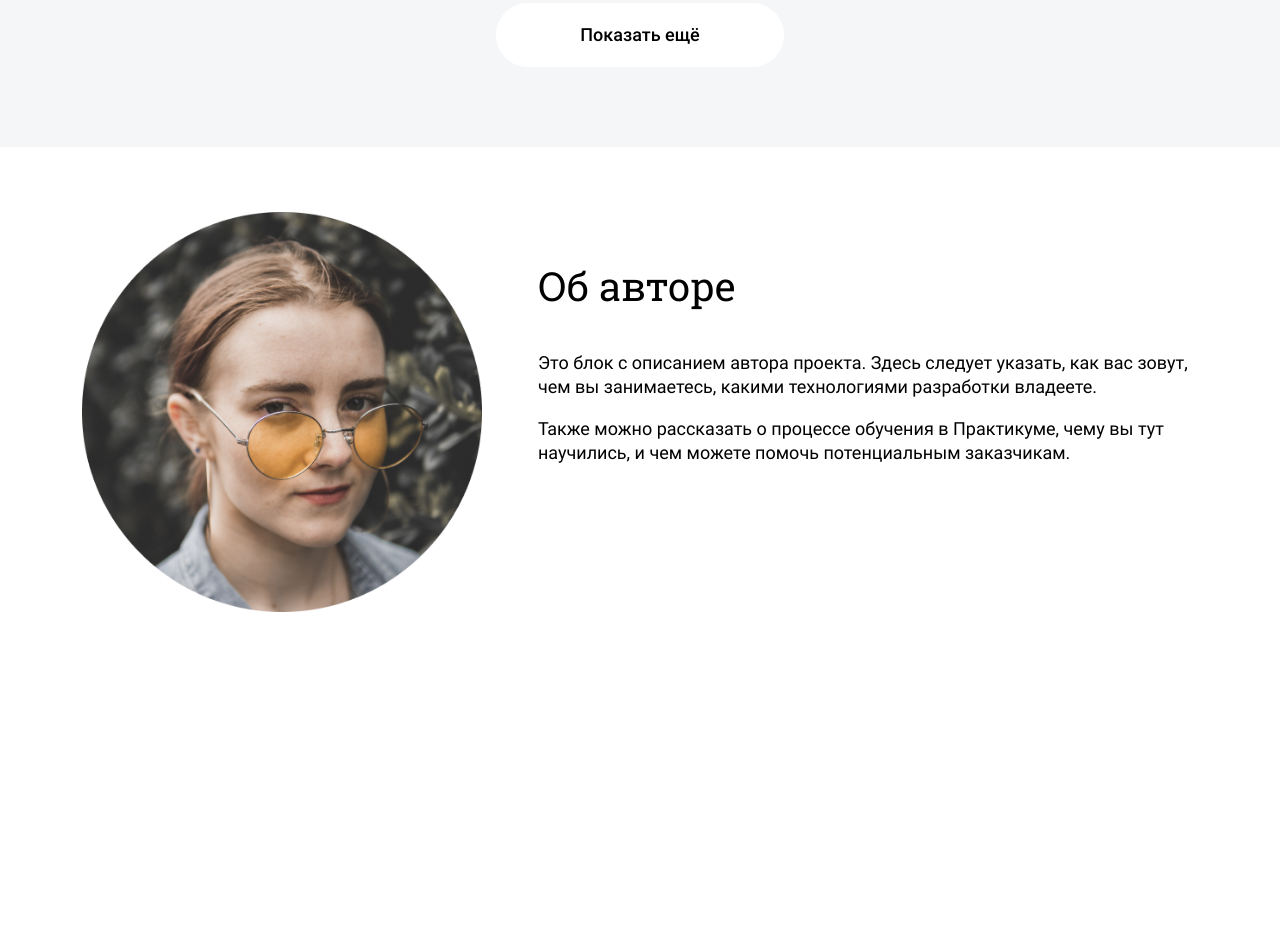
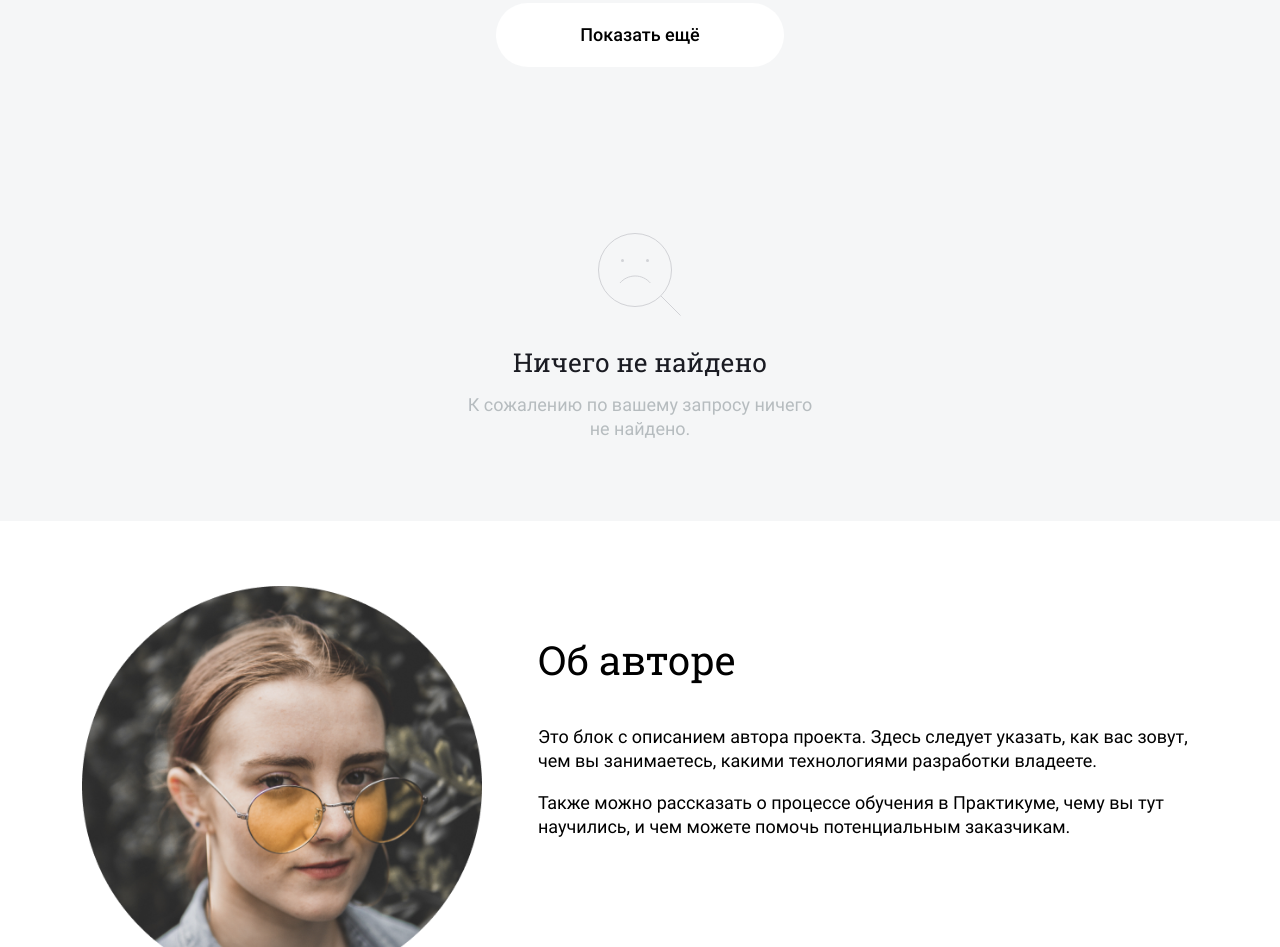
Before and after one commit to sanyamaks/news-explorer-frontend, a website built with webpack: page src/index.html in a window 1280 px wide. Shown: the part 1995-2942 px from the top of the page. Before the commit the page ends 2676 px from the top, so only its background shows below. Built offline with nearby package versions, Linux system fonts and the light colour scheme.

Commit message:
Add section no-results

```diff
--- /dev/null
+++ b/src/blocks/no-results/no-results.css
@@ -0,0 +1,34 @@
+.no-results {
+  display: flex;
+  flex-direction: column;
+  align-items: center;
+  justify-content: center;
+  height: 374px;
+  background-color: #F5F6F7;
+}
+
+.no-results__icon-not-found {
+  height: 96px;
+  width: 96px;
+}
+
+.no-results__title {
+  margin: 24px 0 0 0;
+  color: #1A1B22;
+  font-family: 'Roboto Slab', sans-serif;
+  font-weight: 400;
+  font-size: 1.625rem;
+  line-height: 1.875rem;
+  text-align: center;
+}
+
+.no-results__subtitle {
+  max-width: 356px;
+  margin: 16px 0 0 0;
+  color: #B6BCBF;
+  font-family: 'Roboto', sans-serif;
+  font-weight: 400;
+  font-size: 1.125rem;
+  line-height: 1.5rem;
+  text-align: center;
+}
--- a/src/blocks/root/root.css
+++ b/src/blocks/root/root.css
@@ -9,6 +9,7 @@
 @import url(../article/article.css);
 @import url(../articles/articles.css);
 @import url(../results/results.css);
+@import url(../no-results/no-results.css);
 
 .root {
   display: flex;
--- a/src/index.html
+++ b/src/index.html
@@ -150,6 +150,18 @@
       </button>
     </section>
 
+    <section class="no-results">
+      <img
+        class="no-results__icon-not-found"
+        src="<%=require('./images/icon-not-found.svg')%>"
+        alt="Иконка.Страница не найдена"
+      />
+      <h2 class="no-results__title">Ничего не найдено</h2>
+      <p class="no-results__subtitle">
+        К сожалению по вашему запросу ничего не найдено.
+      </p>
+    </section>
+
     <section class="about-author">
       <picture>
         <source
```
Also changed, not shown: src/images/icon-not-found.svg (added).
